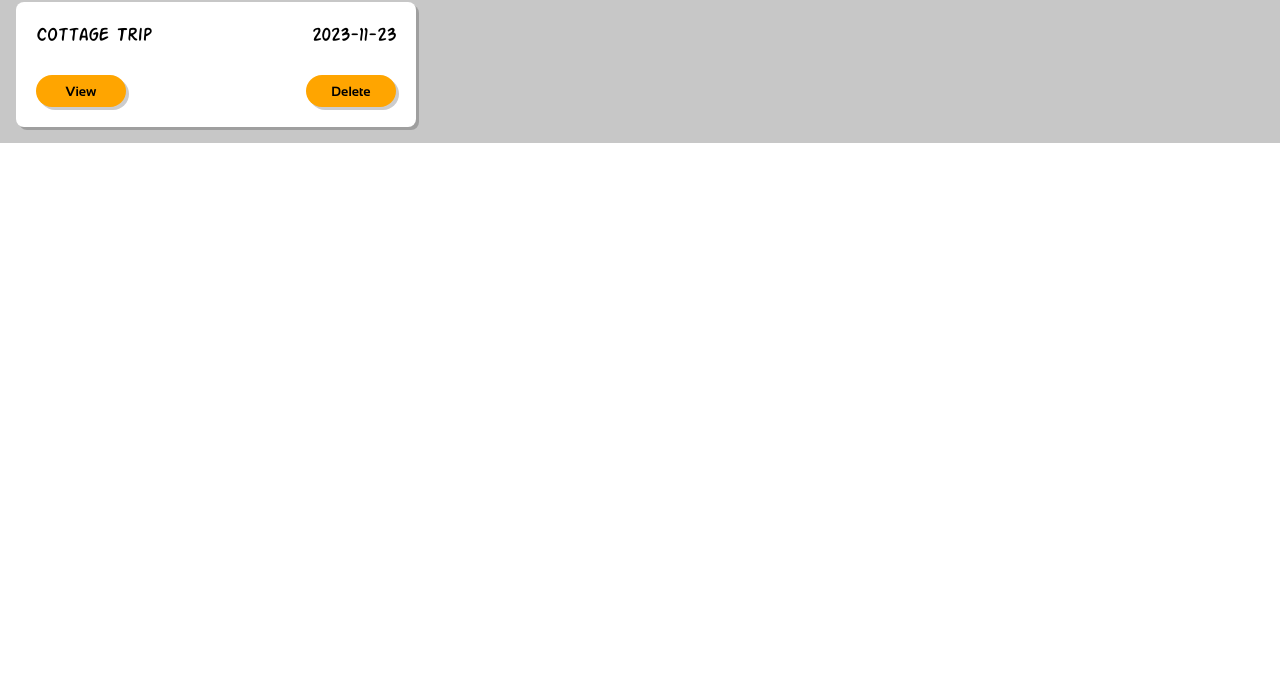
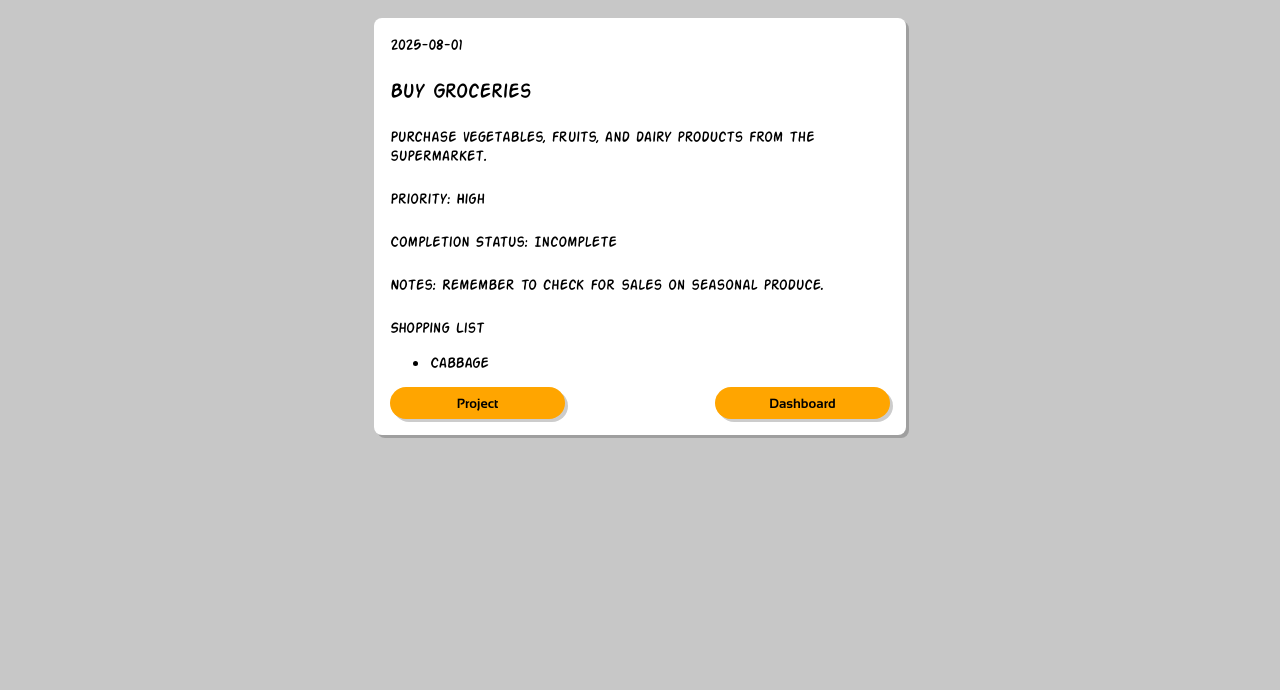
Before and after one commit to 54MU31M00R3/todo-list-app, a website built with webpack: page src/template.html in a window 1280 px wide. Shown: the part 110-800 px from the top of the page. Built offline with nearby package versions, Linux system fonts and the light colour scheme.

Commit message:
Add module and adjusted css for todo page

```diff
--- a/src/index.js
+++ b/src/index.js
@@ -4,9 +4,14 @@ import { homePage } from './pages/home.js';
 import { signupForm } from './forms/signupForm.js';
 import { loginForm } from './forms/loginForm.js';
 import { dashPage } from './pages/dashboard.js';
+import { projectPage } from './pages/project.js';
+import { todoPage } from './pages/todo.js';
 
 // document.body.appendChild(homePage.getPage())
 // document.body.appendChild(signupForm.getForm())
 // document.body.appendChild(loginForm.getForm())
+// document.body.appendChild(projectPage.getPage())
 
-document.body.appendChild(dashPage.getPage())
+console.log(todoPage.getPage())
+
+document.body.appendChild(todoPage.getPage())
--- a/src/pages/dashboard.js
+++ b/src/pages/dashboard.js
@@ -5,7 +5,6 @@ const projects = [
     { name: "Cyberpunk Merch Website", date: "2025-07-19" },
     { name: "Gelato Pop-Up Marketing", date: "2025-07-23" }
   ];
-
 
 const dashPage = (function () {
     const getHeader = () => {
--- a/src/pages/project.js
+++ b/src/pages/project.js
@@ -17,10 +17,10 @@ const projectPage = (function () {
         homeButton.textContent = "Home"
         nav.appendChild(homeButton);
 
-        const newProjectButton = document.createElement("button");
-        newProjectButton.className = "nav-button"
-        newProjectButton.textContent = "New Todo"
-        nav.appendChild(newProjectButton);
+        const newTodoButton = document.createElement("button");
+        newTodoButton.className = "nav-button"
+        newTodoButton.textContent = "New Todo"
+        nav.appendChild(newTodoButton);
 
         return header;
     }
@@ -37,7 +37,7 @@ const projectPage = (function () {
         todoCard.appendChild(upperCard);
 
         const todoTitle = document.createElement("div");
-        todoTitle.textContent = "Cottage Trip";
+        todoTitle.textContent = "Shopping List";
         todoTitle.className = "todo-title";
         upperCard.appendChild(todoTitle);
 
--- /dev/null
+++ b/src/pages/todo.js
@@ -0,0 +1,134 @@
+const todoPage = (function () {
+    const getHeader = () => {
+        const header = document.createElement("div");
+        header.id = "header";
+
+        const title = document.createElement("div");
+        title.textContent = "Todo";
+        title.id = "app-title";
+        header.appendChild(title);
+
+        const nav = document.createElement("div");
+        nav.id = "nav-links";
+        header.appendChild(nav);
+
+        const projectButton = document.createElement("button");
+        projectButton.className = "nav-button"
+        projectButton.textContent = "Project"
+        nav.appendChild(projectButton);
+
+        const dashboardButton = document.createElement("button");
+        dashboardButton.className = "nav-button"
+        dashboardButton.textContent = "New Todo"
+        nav.appendChild(dashboardButton);
+
+        return header;
+    }
+
+    const getButtons = () => {
+        const todoButtonsContainer = document.createElement("div");
+        todoButtonsContainer.id = "todo-buttons";
+
+        const completeButton = document.createElement("button");
+        completeButton.textContent = "Project"
+        todoButtonsContainer.appendChild(completeButton);
+
+        const editButton = document.createElement("button");
+        editButton.textContent = "Dashboard"
+        todoButtonsContainer.appendChild(editButton);
+
+        return todoButtonsContainer;
+    }
+
+    const getList = () => {
+        const todoList = document.createElement("div");
+        todoList.id = "todo-list";
+
+        const todoListTitle = document.createElement("div");
+        todoListTitle.id = "list-title";
+        todoList.textContent = "Shopping List"
+        todoList.appendChild(todoListTitle);
+
+        const listContent = document.createElement("ul");
+
+        const listItem = document.createElement("li");
+        listItem.textContent = "Cabbage"
+        listContent.appendChild(listItem);
+
+        todoList.appendChild(listContent);
+
+        return todoList;
+    }
+
+    const getTodoContent = () => {
+        const content = document.createElement("div");
+        content.id = "todo-content";
+
+        const todoDate = document.createElement("div");
+        todoDate.id = "todo-date";
+        todoDate.textContent = "2025-08-01";
+        content.appendChild(todoDate);
+
+        const todoTitle = document.createElement("div");
+        todoTitle.id = "todo-title";
+        todoTitle.textContent = "Buy Groceries"
+        content.appendChild(todoTitle);
+
+        const todoDesc = document.createElement("div");
+        todoDesc.id = "todo-desc";
+        todoDesc.textContent = `Purchase vegetables,
+                fruits, and dairy products from the
+                supermarket.`
+        content.appendChild(todoDesc);
+
+        const todoPriority = document.createElement("div");
+        todoPriority.id = "todo-priority";
+        todoPriority.textContent = "Priority: High"
+        content.appendChild(todoPriority);
+
+        const todoComplete = document.createElement("div");
+        todoComplete.id = "todo-complete";
+        todoComplete.textContent = "Completion Status: Incomplete"
+        content.appendChild(todoComplete);
+
+        const todoNotes = document.createElement("div");
+        todoNotes.id = "todo-notes";
+        todoNotes.textContent = "Notes: Remember to check for sales on seasonal produce."
+        content.appendChild(todoNotes);
+
+        const todoList = getList();
+        content.appendChild(todoList);
+
+        return content;
+    }
+    const getTodo = () => {
+        const cardContainer = document.createElement("div");
+        cardContainer.id = "todo-container";
+
+        const card = document.createElement("div");
+        card.id = "todo-card";
+        cardContainer.appendChild(card);
+
+        const todoContent = getTodoContent();
+        card.appendChild(todoContent);
+
+        const todoButtons = getButtons();
+        card.appendChild(todoButtons);
+
+        return cardContainer;
+    }
+    const getPage = () => {
+        const page = document.createElement("div");
+
+        const header = getHeader();
+        page.appendChild(header);
+
+        const todo = getTodo();
+        page.appendChild(todo);
+
+        return page;
+    }
+    return { getPage };
+})();
+
+export { todoPage };
--- a/src/styles.css
+++ b/src/styles.css
@@ -1,14 +1,10 @@
-html {
-    height: 100%;
-}
-
-body {
+html, body {
     height: 100%;
     margin:0;
 }
 
 #content {
-    height: 100%;
+    height: inherit;
     margin: 0;
     display: flex;
     flex-direction: column;
@@ -119,7 +115,7 @@ form {
     gap: 16px;
 }
 
-.project-card {
+.project-card, .todo-card {
     display: flex;
     padding: 20px;
     flex-direction: column;
@@ -141,7 +137,7 @@ form {
     gap: 50%;
 }
 
-.card-button {
+.card-button, #todo-buttons>button {
     font-family: 'sansationbold';
     flex: 1;
     height: 32px;
@@ -151,9 +147,51 @@ form {
     box-shadow: 3px 3px 0 0 rgba(0, 0, 0, 0.2);
 }
 
-.project-title, .project-date {
+.project-title, .project-date, .todo-title, .todo-date {
     font-family: 'action_manregular';
     font-size: 20px;
+}
+
+div:has(#header) {
+    height: 100%;
+    display: flex;
+    flex-direction: column;
+}
+
+#todo-container {
+    height: 100%;
+    width: 100%;
+    background-color: rgb(199, 199, 199);
+    display: flex;
+    flex-direction: column;
+    justify-content: start;
+    align-items: center;
+}
+
+#todo-card {
+    width: 500px;
+    margin-top: 32px;
+    padding: 16px;
+    background-color: white;
+    border-radius: 8px;
+    box-shadow: 3px 3px 0 0 rgba(0, 0, 0, 0.2);
+    justify-self: center;
+}
+
+#todo-buttons {
+    display: flex;
+    gap: 150px;
+}
+
+#todo-content {
+    display: flex;
+    flex-direction: column;
+    gap: 24px;
+    font-family: 'action_manregular';
+}
+
+#todo-title {
+    font-size: 22px;
 }
 
 @font-face {
```
